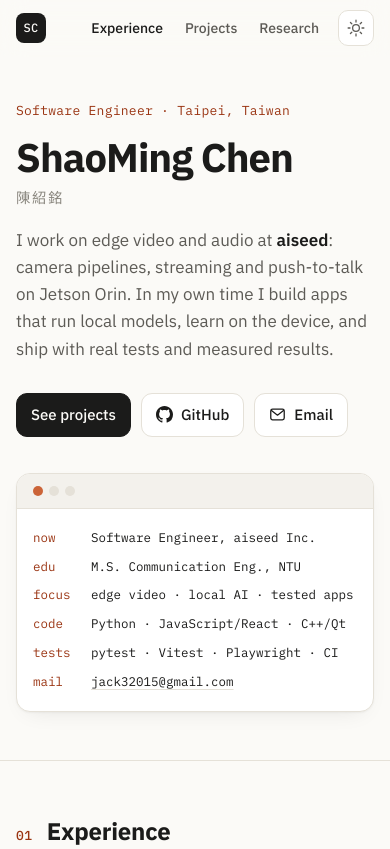
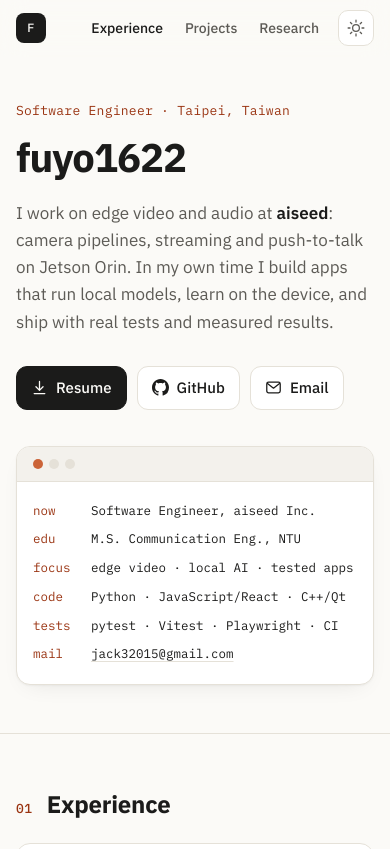
Before and after one commit to fuyo1622/fuyo1622.github.io, a plain HTML site: page index.html in a window 390 px wide. Shown: the top 849 px of the page. Drawn offline with Linux system fonts and the light colour scheme.

Commit message:
Keep name and GPA to the resume; add resume download
The page now goes by the GitHub handle: names are gone from the title,
header, hero, meta tags and footer, and the GPA is gone from Education.
resume.pdf is a copy of the resume with the phone number removed from
the file, linked from a Resume button in the hero and from the footer.

Co-Authored-By: Claude Opus 5.5 <noreply@anthropic.com>

```diff
--- a/assets/style.css
+++ b/assets/style.css
@@ -1,4 +1,4 @@
-/* ShaoMing Chen · personal site
+/* fuyo1622 · personal site
    Plain CSS, no build step. Colors are tokens; dark mode redefines them. */
 
 :root {
@@ -230,14 +230,6 @@ h1 {
   font-weight: 700;
   letter-spacing: -0.025em;
   line-height: 1.05;
-}
-.name-zh {
-  display: block;
-  margin-top: 12px;
-  font-size: 0.36em;
-  font-weight: 500;
-  color: var(--faint);
-  letter-spacing: 0.12em;
 }
 
 .lede {
@@ -654,13 +646,6 @@ h1 {
   border-bottom: 1px solid var(--border);
 }
 .edu-list li:first-child { border-top: 1px solid var(--border); }
-.edu-note {
-  display: block;
-  font-family: var(--font-mono);
-  font-size: 12.5px;
-  color: var(--accent-text);
-  margin-top: 2px;
-}
 
 .skills { margin: 0; }
 .skills > div {
--- a/index.html
+++ b/index.html
@@ -3,14 +3,13 @@
 <head>
   <meta charset="utf-8">
   <meta name="viewport" content="width=device-width, initial-scale=1">
-  <title>ShaoMing Chen · Software Engineer</title>
-  <meta name="description" content="ShaoMing Chen, software engineer in Taipei. Edge video and audio on Jetson Orin, local-AI desktop apps, self-calibrating weather forecasts, and tested web apps.">
-  <meta name="author" content="ShaoMing Chen">
+  <title>fuyo1622 · Software Engineer</title>
+  <meta name="description" content="Software engineer in Taipei. Edge video and audio on Jetson Orin, local-AI desktop apps, self-calibrating weather forecasts, and tested web apps.">
   <link rel="canonical" href="https://fuyo1622.github.io/">
 
   <meta property="og:type" content="website">
   <meta property="og:url" content="https://fuyo1622.github.io/">
-  <meta property="og:title" content="ShaoMing Chen · Software Engineer">
+  <meta property="og:title" content="fuyo1622 · Software Engineer">
   <meta property="og:description" content="Edge video and audio on Jetson Orin, local-AI apps, and tested, measured software. Taipei, Taiwan.">
   <meta name="twitter:card" content="summary">
 
@@ -36,9 +35,9 @@
 
   <header class="site-header">
     <div class="wrap header-inner">
-      <a class="brand" href="#top" aria-label="ShaoMing Chen, back to top">
-        <span class="brand-mark" aria-hidden="true">SC</span>
-        <span class="brand-name">ShaoMing Chen</span>
+      <a class="brand" href="#top" aria-label="fuyo1622, back to top">
+        <span class="brand-mark" aria-hidden="true">F</span>
+        <span class="brand-name">fuyo1622</span>
       </a>
       <nav aria-label="Sections">
         <ul class="nav-links">
@@ -61,14 +60,17 @@
       <div class="wrap hero-grid">
         <div class="hero-copy">
           <p class="eyebrow">Software Engineer · Taipei, Taiwan</p>
-          <h1>ShaoMing Chen <span class="name-zh" lang="zh-Hant">陳紹銘</span></h1>
+          <h1>fuyo1622</h1>
           <p class="lede">
             I work on edge video and audio at <strong>aiseed</strong>: camera pipelines, streaming and
             push-to-talk on Jetson Orin. In my own time I build apps that run local models, learn on
             the device, and ship with real tests and measured results.
           </p>
           <div class="cta-row">
-            <a class="btn btn-primary" href="#projects">See projects</a>
+            <a class="btn btn-primary" href="resume.pdf" download="resume.pdf" type="application/pdf" title="Download resume (PDF)">
+              <svg class="icon icon-stroke" viewBox="0 0 24 24" aria-hidden="true"><path d="M12 3.5v12M7 11l5 5 5-5M4.5 20.5h15"/></svg>
+              Resume
+            </a>
             <a class="btn" href="https://github.com/fuyo1622" rel="me">
               <svg class="icon" viewBox="0 0 16 16" aria-hidden="true"><path d="M8 0C3.58 0 0 3.58 0 8c0 3.54 2.29 6.53 5.47 7.59.4.07.55-.17.55-.38 0-.19-.01-.82-.01-1.49-2.01.37-2.53-.49-2.69-.94-.09-.23-.48-.94-.82-1.13-.28-.15-.68-.52-.01-.53.63-.01 1.08.58 1.23.82.72 1.21 1.87.87 2.33.66.07-.52.28-.87.51-1.07-1.78-.2-3.64-.89-3.64-3.95 0-.87.31-1.59.82-2.15-.08-.2-.36-1.02.08-2.12 0 0 .67-.21 2.2.82.64-.18 1.32-.27 2-.27.68 0 1.36.09 2 .27 1.53-1.04 2.2-.82 2.2-.82.44 1.1.16 1.92.08 2.12.51.56.82 1.27.82 2.15 0 3.07-1.87 3.75-3.65 3.95.29.25.54.73.54 1.48 0 1.07-.01 1.93-.01 2.2 0 .21.15.46.55.38A8.013 8.013 0 0 0 16 8c0-4.42-3.58-8-8-8z"/></svg>
               GitHub
@@ -343,7 +345,7 @@
             <h3>National Taiwan University</h3>
             <ul class="edu-list">
               <li>
-                <span>M.S. in Communication Engineering<span class="edu-note">GPA 3.77 / 4.30</span></span>
+                <span>M.S. in Communication Engineering</span>
                 <span class="date">Sep 2022 – Mar 2026</span>
               </li>
               <li>
@@ -373,8 +375,8 @@
 
   <footer class="site-footer">
     <div class="wrap footer-inner">
-      <p>© <span id="year">2026</span> ShaoMing Chen</p>
-      <p><a href="mailto:jack32015@gmail.com">jack32015@gmail.com</a> · <a href="https://github.com/fuyo1622">GitHub</a> · Plain HTML &amp; CSS on GitHub Pages</p>
+      <p>© <span id="year">2026</span> fuyo1622</p>
+      <p><a href="mailto:jack32015@gmail.com">jack32015@gmail.com</a> · <a href="https://github.com/fuyo1622">GitHub</a> · <a href="resume.pdf" download="resume.pdf">Resume (PDF)</a> · Plain HTML &amp; CSS on GitHub Pages</p>
     </div>
   </footer>
 
```
Also changed, not shown: favicon.svg, 2 other files.
